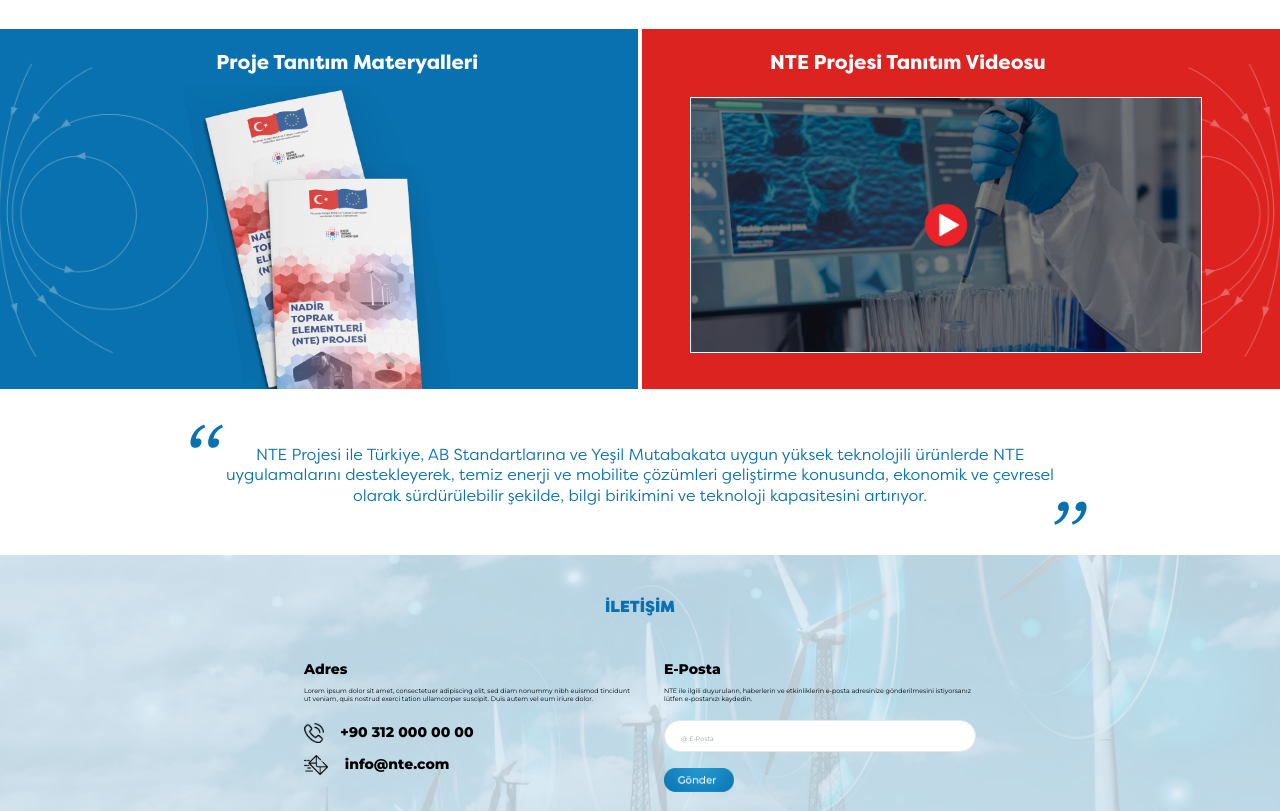
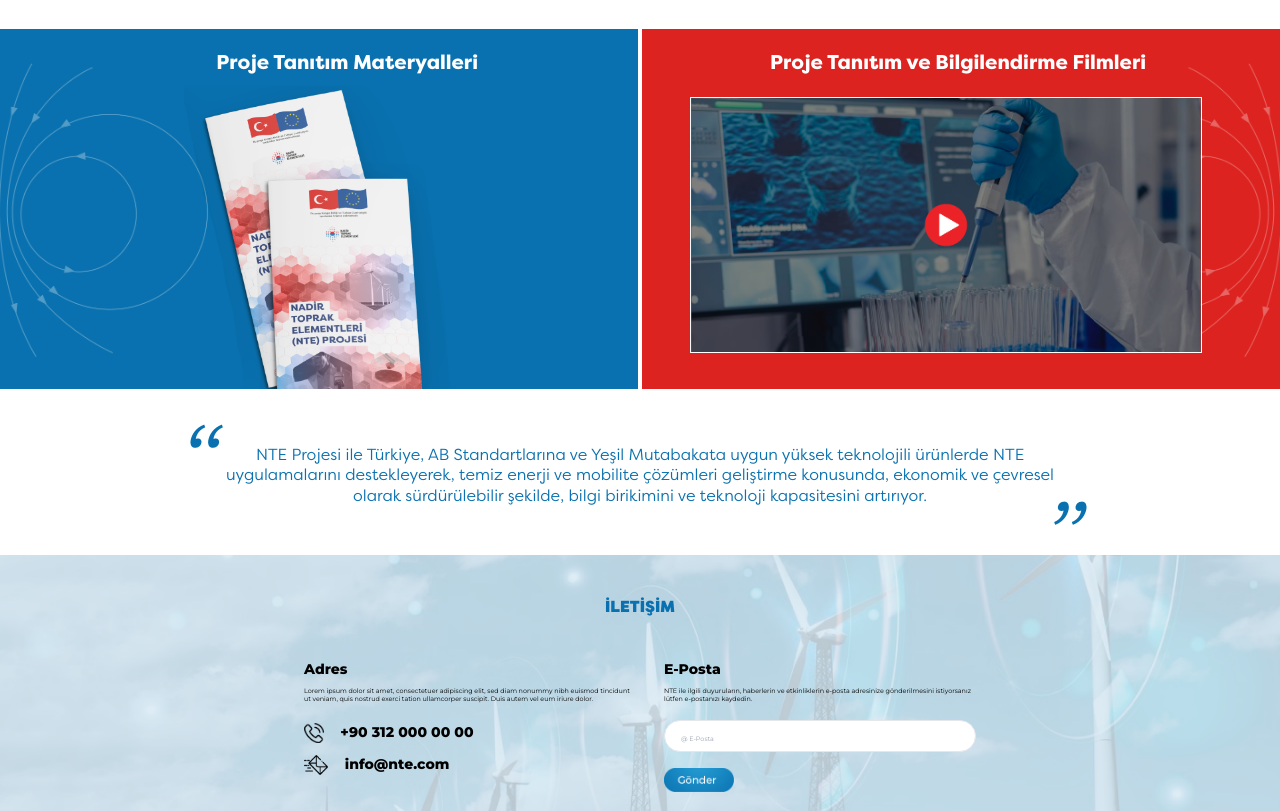
Before and after one commit to erenhalici/nte_static, a website: page index.html in a window 1280 px wide. Shown: the part 1820-2631 px from the top of the page. Drawn offline with Linux system fonts and the light colour scheme.

Commit message:
Changed title of project film

```diff
--- a/index.html
+++ b/index.html
@@ -293,7 +293,7 @@
         <h1
           class="text-center lg:text-left lg:pl-32 font-heavy text-white text-xl"
         >
-          NTE Projesi Tanıtım Videosu
+          Proje Tanıtım ve Bilgilendirme Filmleri
         </h1>
         <div class="mt-5 px-12 w-full relative">
           <div
```
